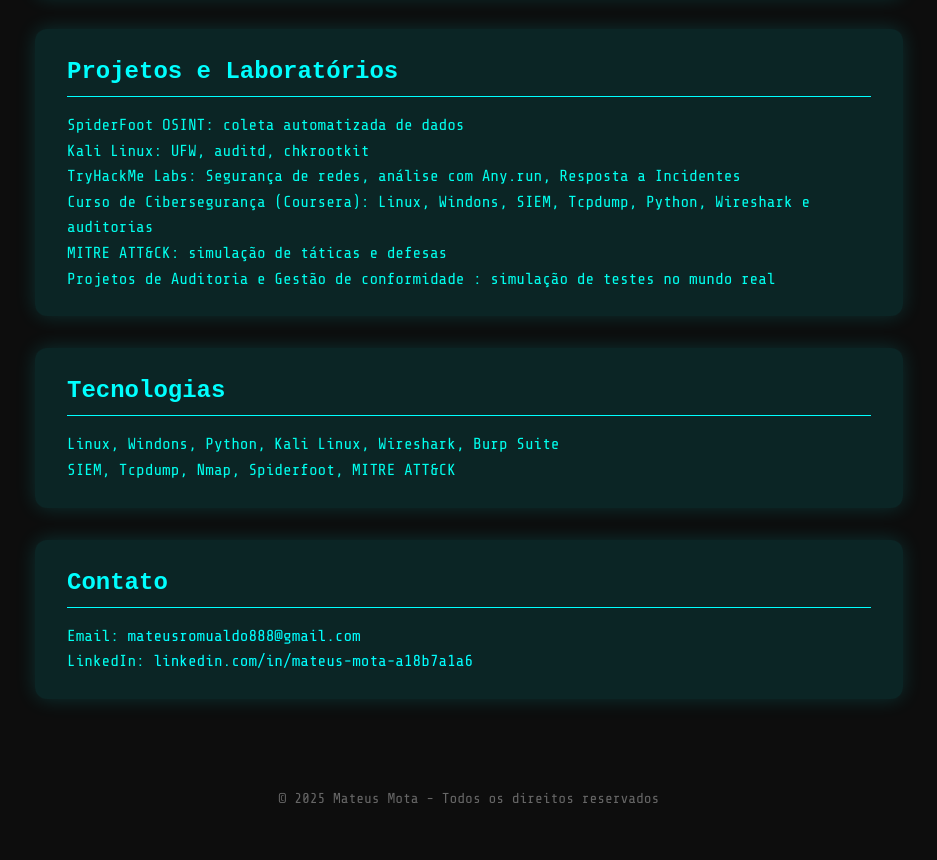
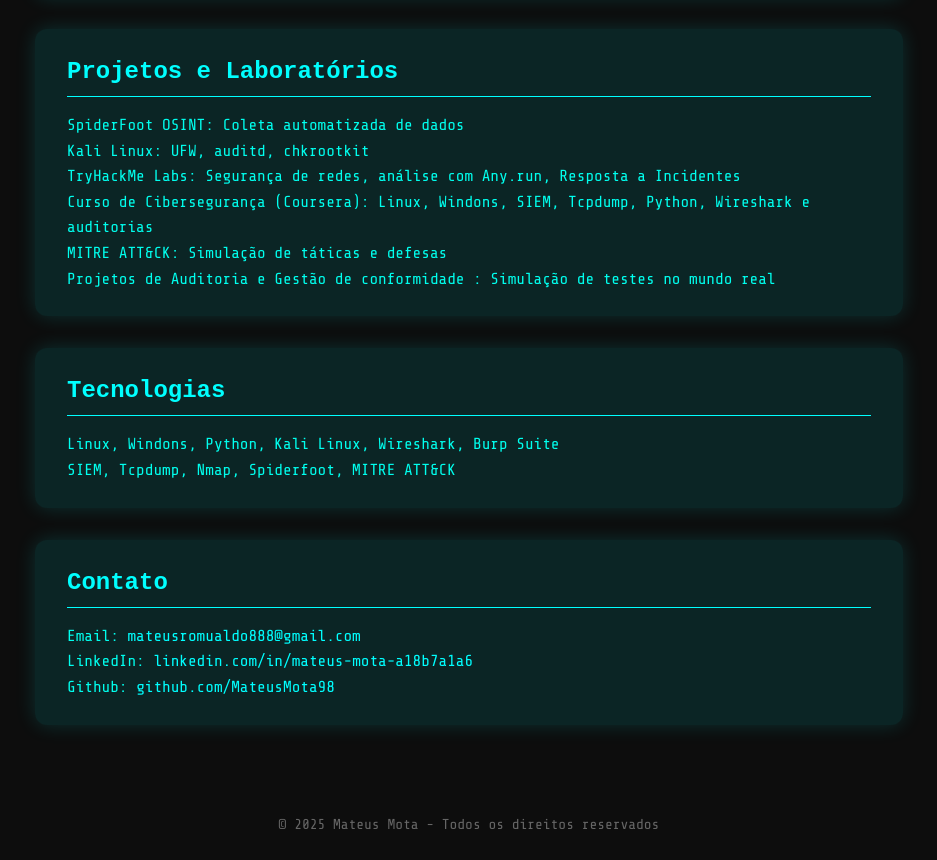
Before and after one commit to MateusMota98/mateusmota98.github.io, a plain HTML site: page index.html in a window 1280 px wide. Shown: the part 903-1763 px from the top of the page, without its empty margins (171-1108 px from the left). Before the commit the page ends 1737 px from the top, so only its background shows below. Drawn offline with nearby package versions, Linux system fonts and the light colour scheme.

Commit message:
Update index.html

```diff
--- a/index.html
+++ b/index.html
@@ -79,7 +79,7 @@
 <header>
   <img src="avatar_mateus.png" alt="Mateus Mota" />
   <h1>Mateus Mota</h1>
-  <p>Profissional de Cibersegurança | Segurança Digital & Governança</p>
+  <p>Profissional de Cybersecurity | Governance, Risk & Compliance | Segurança Digital </p>
 </header>
 
 <main>
@@ -102,12 +102,12 @@
   <section id="projetos">
     <h2>Projetos e Laboratórios</h2>
     <ul>
-      <li>SpiderFoot OSINT: coleta automatizada de dados</li>
+      <li>SpiderFoot OSINT: Coleta automatizada de dados</li>
       <li>Kali Linux: UFW, auditd, chkrootkit</li>
       <li>TryHackMe Labs: Segurança de redes, análise com Any.run, Resposta a Incidentes</li>
       <li>Curso de Cibersegurança (Coursera): Linux, Windons, SIEM, Tcpdump, Python, Wireshark e auditorias</li>
-      <li>MITRE ATT&CK: simulação de táticas e defesas</li>
-      <li>Projetos de Auditoria e Gestão de conformidade : simulação de testes no mundo real</li>
+      <li>MITRE ATT&CK: Simulação de táticas e defesas</li>
+      <li>Projetos de Auditoria e Gestão de conformidade : Simulação de testes no mundo real</li>
     </ul>
   </section>
   <section id="tecnologias">
@@ -121,6 +121,7 @@
     <h2>Contato</h2>
     <p>Email: <a href="mailto:mateusromualdo888@gmail.com">mateusromualdo888@gmail.com</a></p>
     <p>LinkedIn: <a href="https://www.linkedin.com/in/mateus-mota-a18b7a1a6" target="_blank">linkedin.com/in/mateus-mota-a18b7a1a6</a></p>
+    <p>Github: <a href="https://github.com/MateusMota98">github.com/MateusMota98</a></p>
   </section>
 </main>
 
```
